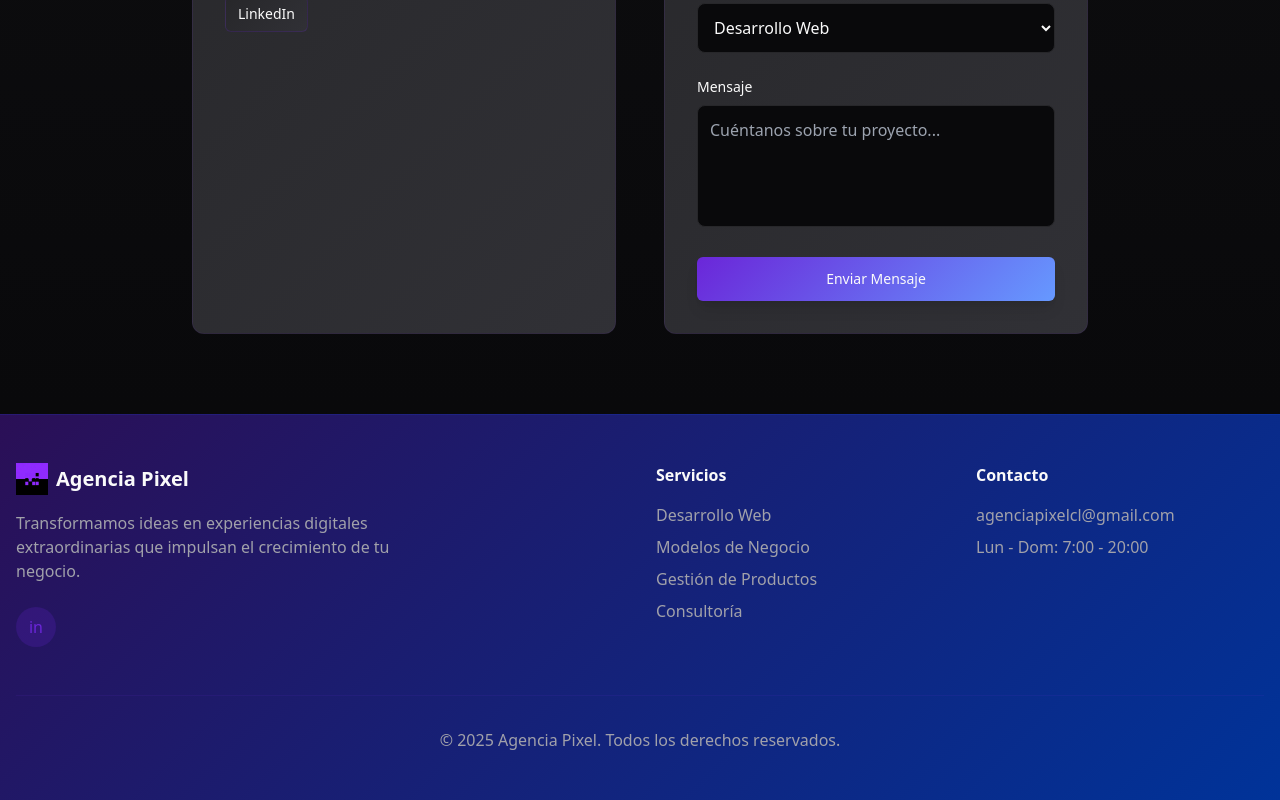
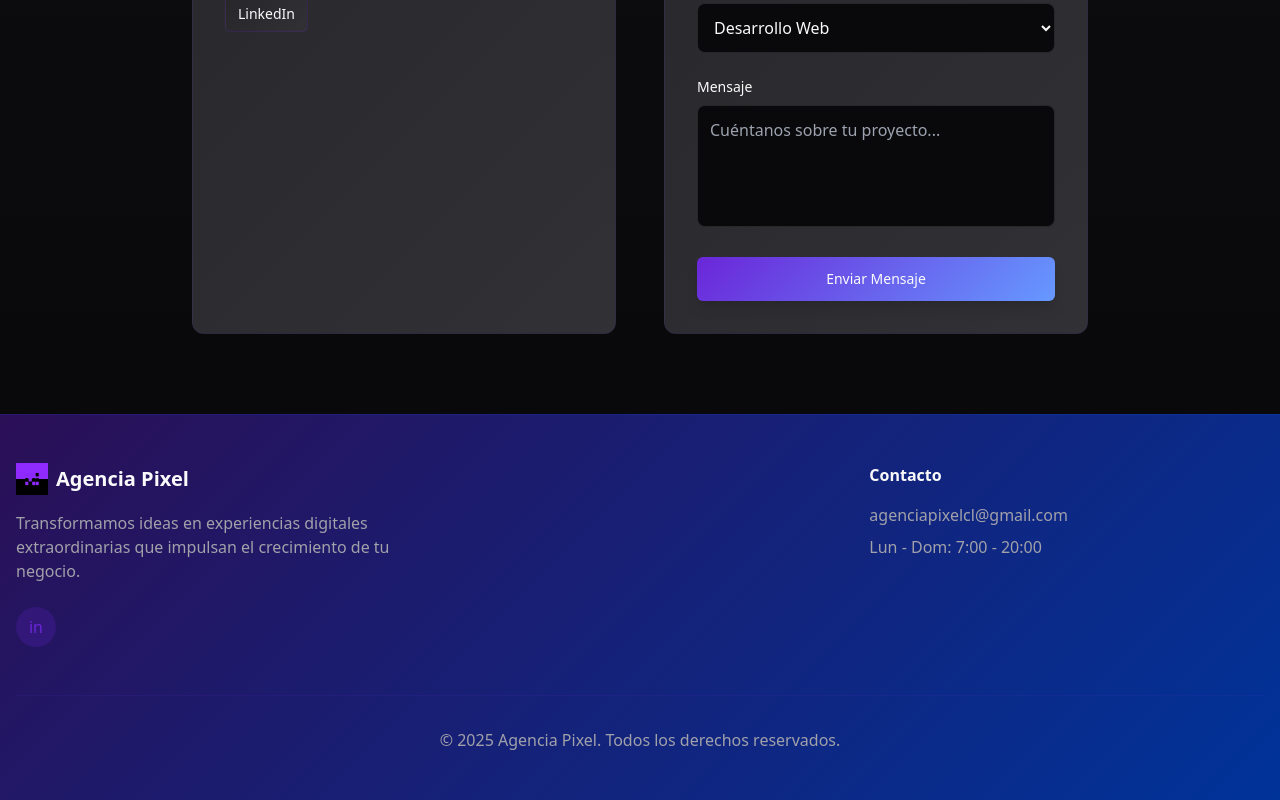
Before and after one commit to jpcamus97/agencia-pixel, a React (Vite) app: page / in a window 1280 px wide. Shown: the part 2740-3540 px from the top of the page. Built offline with nearby package versions, Linux system fonts and the light colour scheme.

Commit message:
Remove service column from footer
The service column is still appearing in the footer. This commit modifies the footer to remove the service column.

```diff
--- a/src/components/Footer.tsx
+++ b/src/components/Footer.tsx
@@ -4,7 +4,7 @@ const Footer = () => {
   return (
     <footer className="bg-gradient-hero border-t border-primary/10">
       <div className="container mx-auto px-4 py-12">
-        <div className="grid md:grid-cols-4 gap-8">
+        <div className="grid md:grid-cols-3 gap-8">
           <div className="md:col-span-2">
             <div className="flex items-center gap-2 mb-4">
               <img src={logo} alt="Agencia Pixel" className="w-8 h-8" />
@@ -21,16 +21,6 @@ const Footer = () => {
                 <span className="text-primary">in</span>
               </div>
             </div>
-          </div>
-
-          <div>
-            <h4 className="font-semibold mb-4">Servicios</h4>
-            <ul className="space-y-2 text-muted-foreground">
-              <li className="hover:text-primary cursor-pointer transition-colors">Desarrollo Web</li>
-              <li className="hover:text-primary cursor-pointer transition-colors">Modelos de Negocio</li>
-              <li className="hover:text-primary cursor-pointer transition-colors">Gestión de Productos</li>
-              <li className="hover:text-primary cursor-pointer transition-colors">Consultoría</li>
-            </ul>
           </div>
 
           <div>
```
